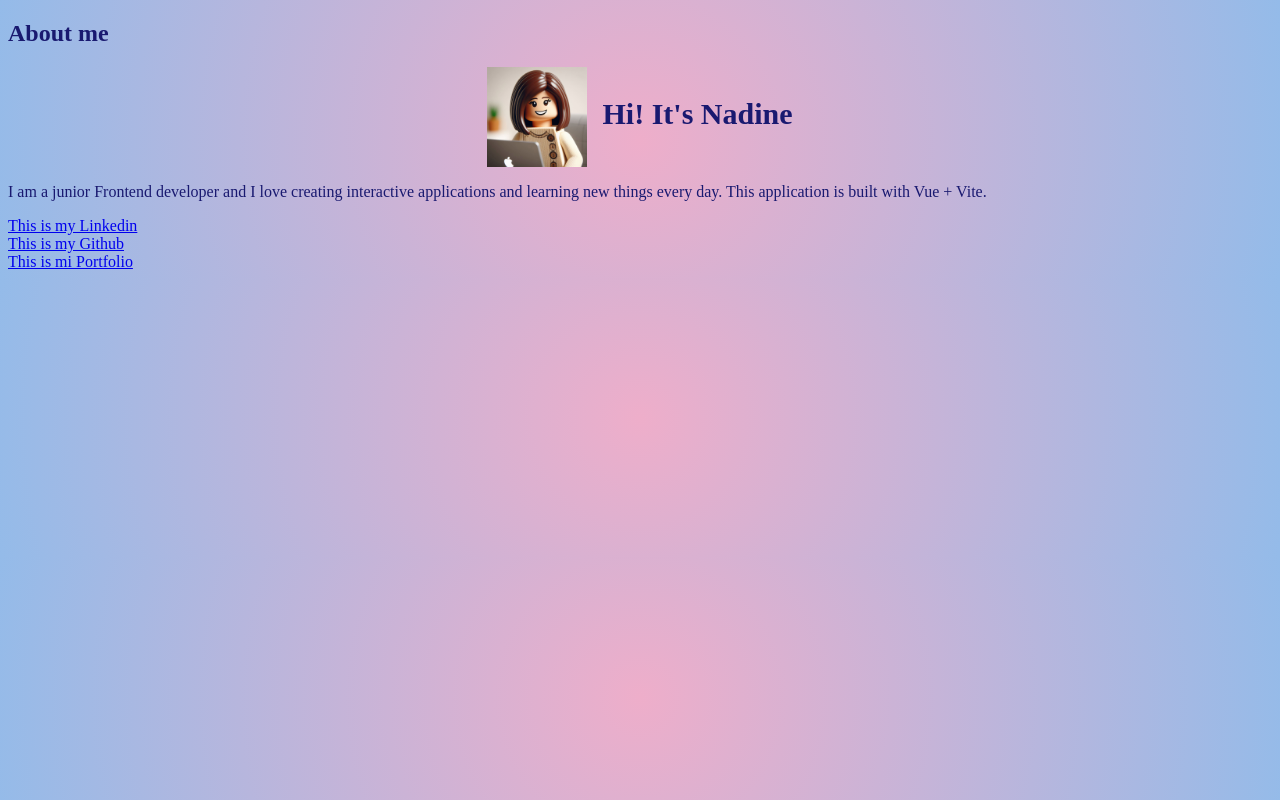
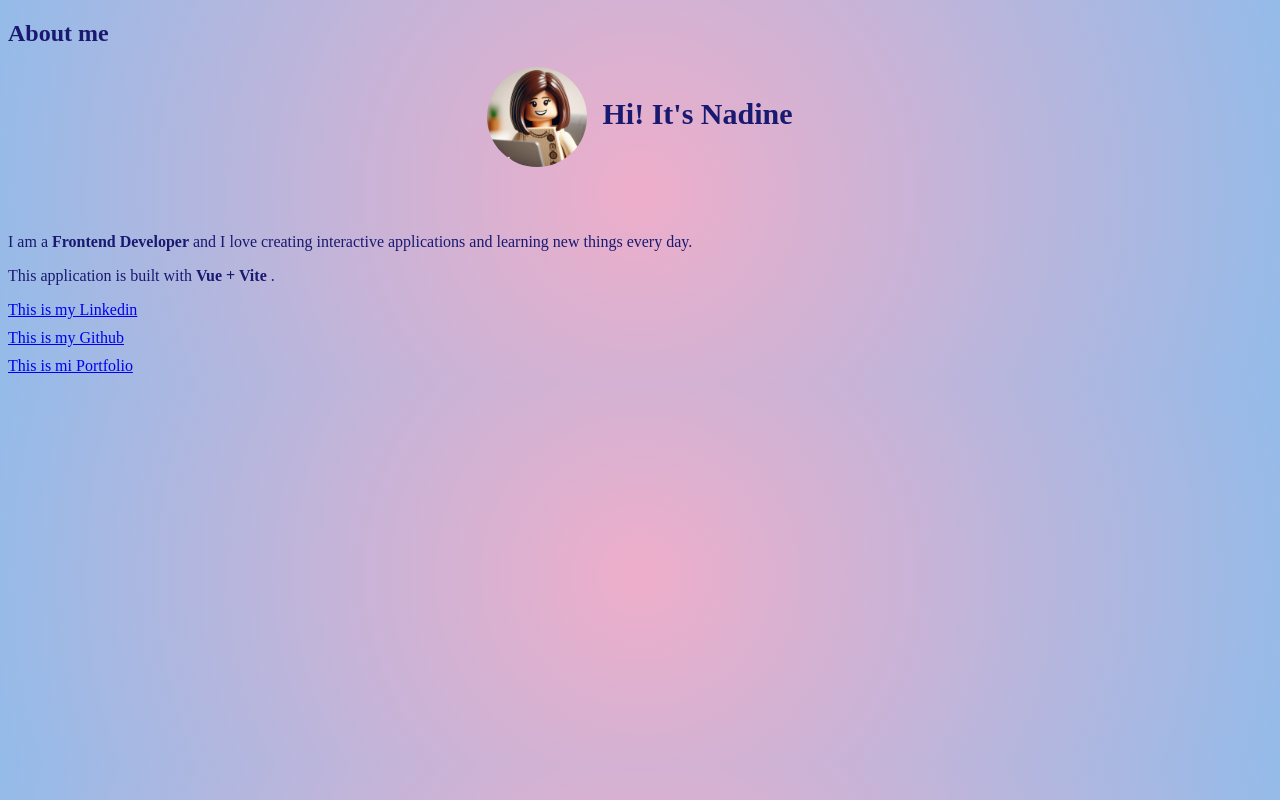
Before and after one commit to nadinestrella/poke-app, a Vue app: page /poke-app/about in a window 1280 px wide. Built offline with nearby package versions, Linux system fonts and the light colour scheme; the HTML template or start-up script is replaced by a standard one.

Commit message:
added style to about

```diff
--- a/src/views/About.vue
+++ b/src/views/About.vue
@@ -3,6 +3,7 @@
 <template>
   <div>
     <h2 class="title">About me</h2>
+
     <div class="container">
       <div class="subtitle">
         <img class="img" src="@/assets/nadineLego.jpeg" alt="Nadine as Lego" />
@@ -11,10 +12,13 @@
 
       <div class="info">
         <p>
-          I am a junior Frontend developer and I love creating interactive
-          applications and learning new things every day. This application is
-          built with Vue + Vite.
+          I am a <strong>Frontend Developer</strong> and I love creating
+          interactive applications and learning new things every day.
         </p>
+        <p>This application is built with <strong>Vue + Vite</strong> .</p>
+      </div>
+
+      <div class="social">
         <a href="https://www.linkedin.com/in/nadinestrellavacas/"
           >This is my Linkedin</a
         >
@@ -22,6 +26,8 @@
         <a href="https://nadinestrella.vercel.app/">This is mi Portfolio</a>
       </div>
     </div>
+
+    <!-- SOCIAL -->
   </div>
 </template>
 <style scoped>
@@ -38,10 +44,12 @@
     flex-direction: row;
     justify-content: center;
     gap: 15px;
+    margin-bottom: 50px;
 
     .img {
       height: 100px;
       width: auto;
+      border-radius: 50%;
     }
     .profile {
       color: #191970;
@@ -51,16 +59,12 @@
 
   .info {
     color: #191970;
+  }
+
+  .social {
     display: flex;
     flex-direction: column;
-  }
-
-  @media (min-width: 768px) {
-    .container {
-      flex-direction: row;
-      justify-content: center;
-      gap: 15px;
-    }
+    gap: 10px;
   }
 }
 </style>
```
